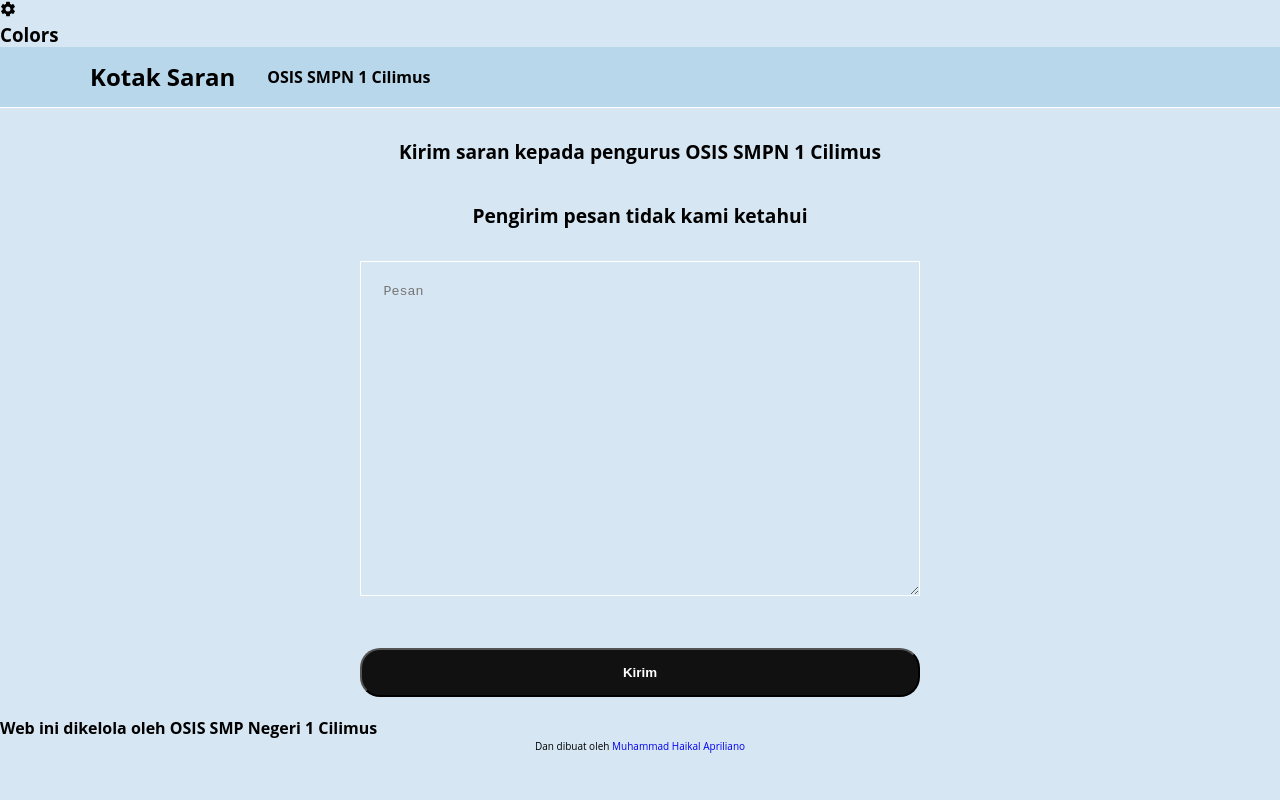
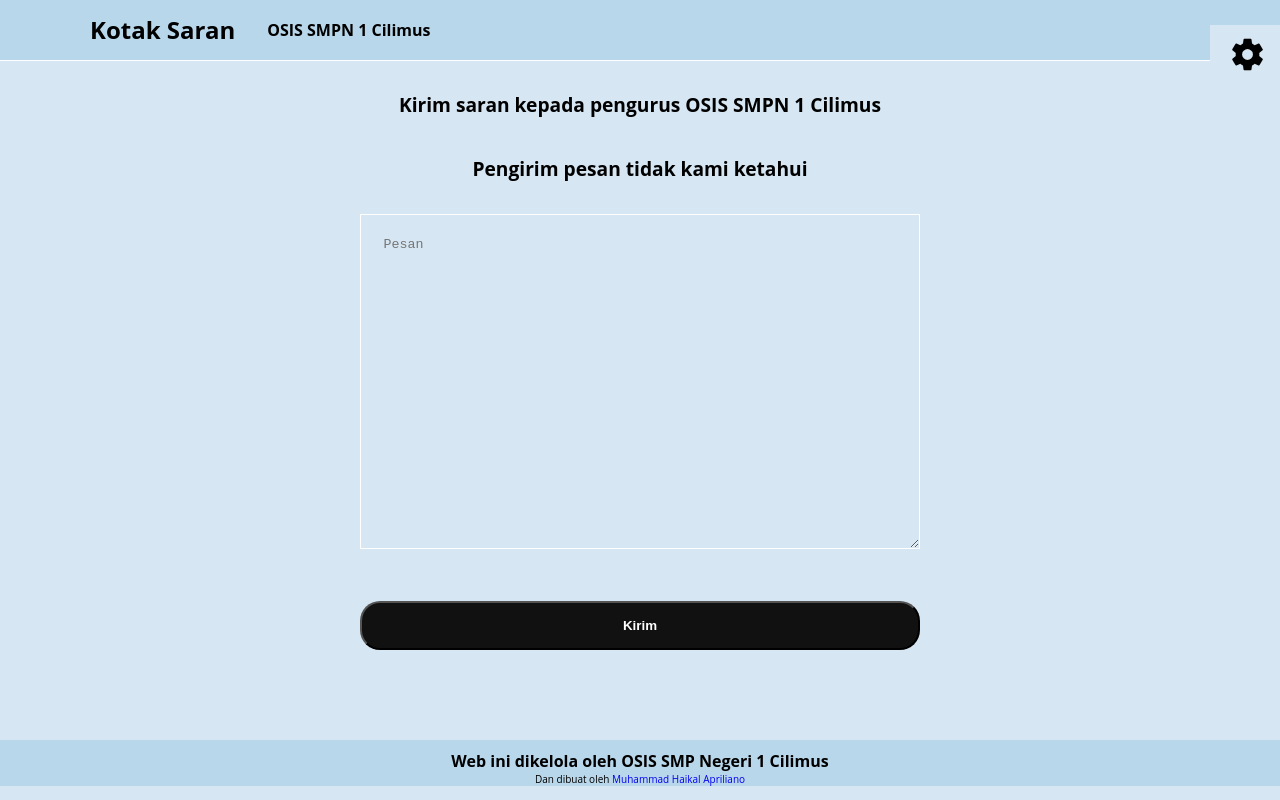
Before and after one commit to osissmpn1cilimus/KotakSaranNecis, a plain HTML site: page index.html in a window 1280 px wide. Drawn offline with nearby package versions, Linux system fonts and the light colour scheme.

Commit message:
Update style.css by @HaikalDev27

```diff
--- a/style.css
+++ b/style.css
@@ -7,6 +7,7 @@
     text-decoration: none;
     margin: 0;
     padding: 0;
+    transition: all 0.5s linear;
 }
 
 html{
@@ -52,6 +53,7 @@ nav{
 
 .sugestbox{
     padding-top: 10px;
+    padding-bottom: 70px;
     text-align: center;
 }
 
@@ -97,6 +99,87 @@ nav{
     padding: 15px 20px 15px 20px;
 }
 
+.color-switch{
+    position: fixed;
+    top: 25px;
+    right: -225px;
+    width: 200px;
+    padding: 10px;
+    background: #fff;
+    z-index: 1000;
+}
+
+.color-switch.active{
+    right: 0px;
+}
+
+.color-switch a ion-icon{
+    width: 180px;
+    color: var(--color2);
+    font-size: 1.5em;
+    margin-bottom: 10px;
+    border-bottom: 1px solid rgba(0, 0, 0, 0.2);
+    padding: 5px 0;
+    text-align: center;
+}
+
+.color-switch h3{
+    color: var(--color2);
+    font-size: 20px;
+    margin-bottom: 10px;
+    border-bottom: 1px solid rgba(0, 0, 0, 0.2);
+    padding: 5px 0;
+    text-align: center;
+}
+
+.color-switch .switch-btn{
+    position: absolute;
+    top: 0;
+    left: -75px;
+    background: var(--color1);
+    padding: 10px 20px;
+    cursor: pointer;
+    font-size: 35px;
+}
+
+.color-switch .switch-btn ion-icon{
+    animation:rotate 2s linear infinite;
+}
+
+@keyframes rotate{
+    100%{
+        transform: rotate(360deg);
+    }
+}
+
+.color-switch .theme-buttons-containner{
+    display: flex;
+    flex-wrap: wrap;
+    justify-content: center;
+
+}
+
+.color-switch .theme-buttons-containner .theme-buttons{
+    display: block;
+    height: 50px;
+    width: 50px;
+    border-radius: 50%;
+    margin: 5px;
+    cursor: pointer;
+}
+
+#copyright{
+    background: var(--color2);
+    text-align: center;
+    width: 100%;
+    padding-top: 10px;
+}
+
+#copyright p{
+    font-size: 10px;
+    text-align: left;
+}
+
 @media screen and (max-width:991.98px) {
     .wrapper{
         font-size: 80%;
```
